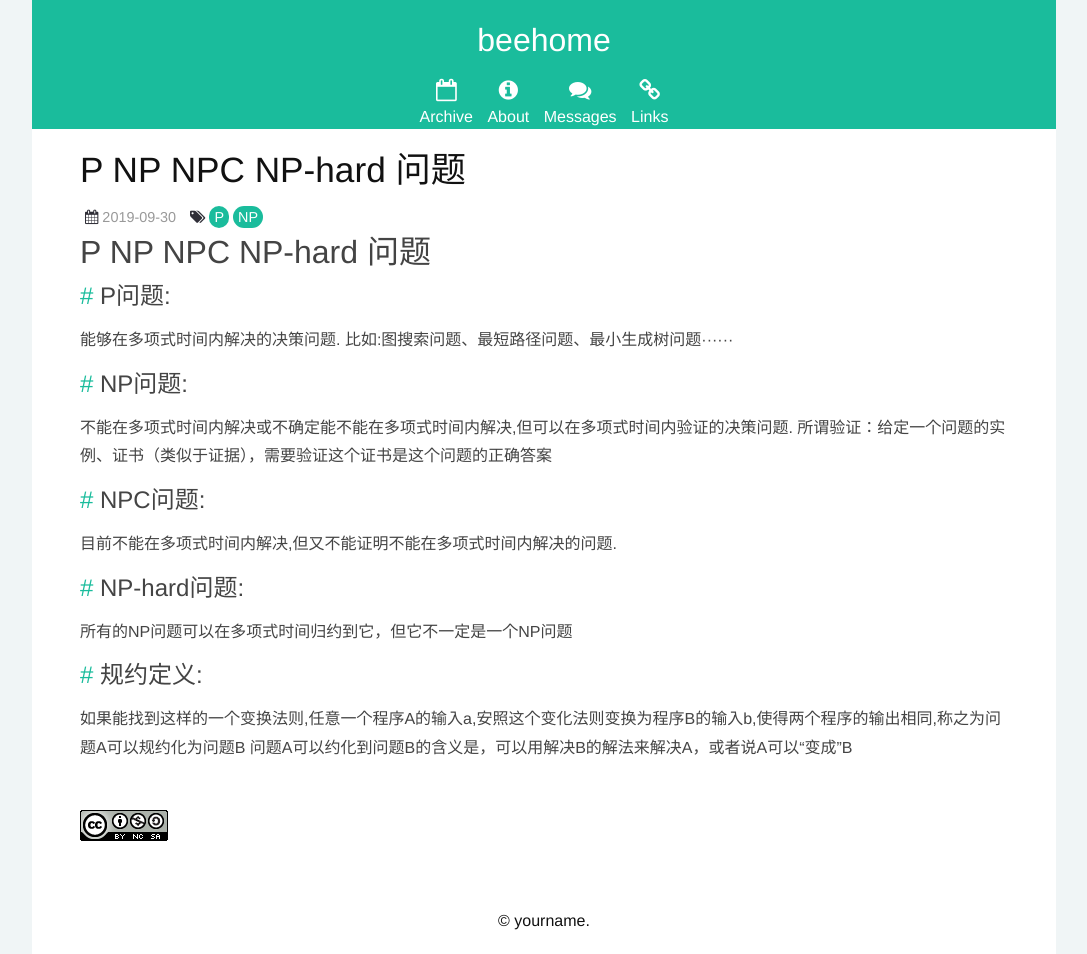
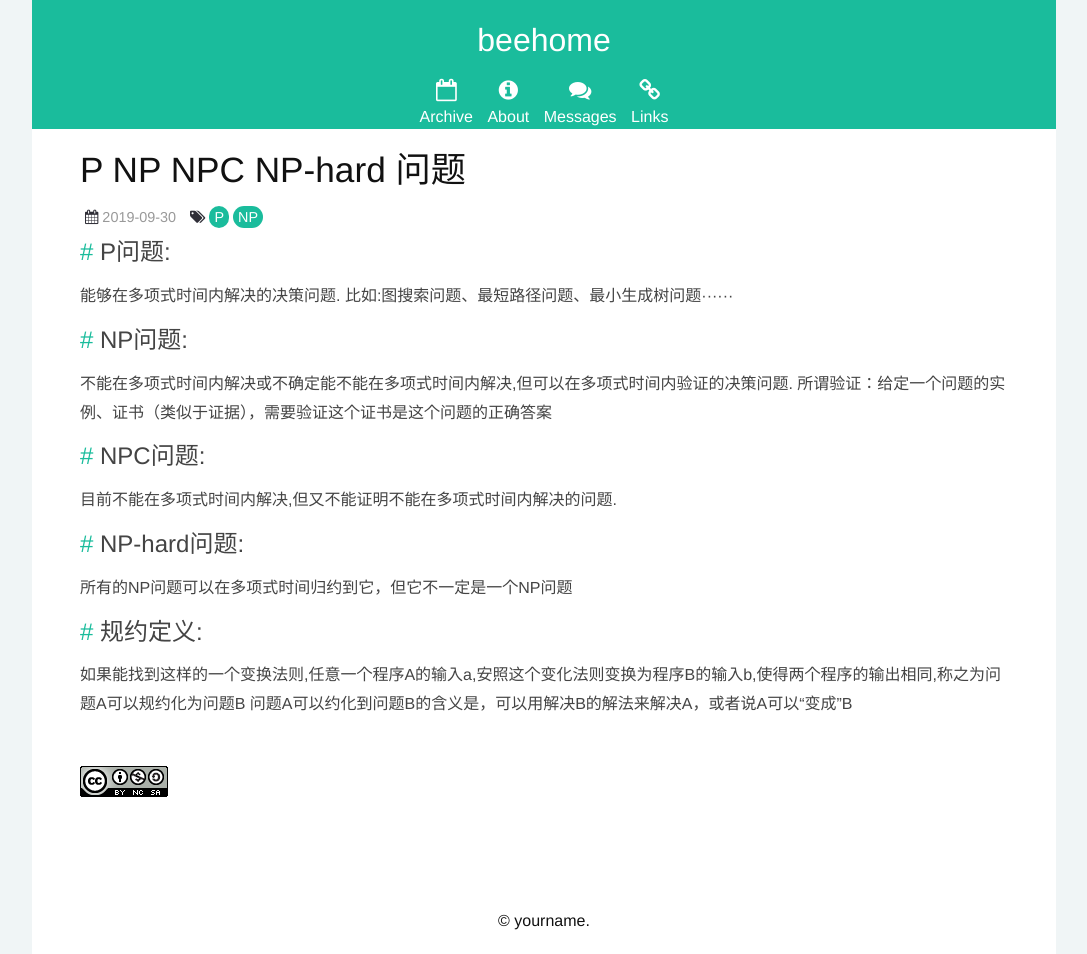
Before and after one commit to delnabla/delnabla.github.io, a Jekyll site: the page built from _posts/2019-09-30-P-NP-NPC-NPhard问题.md, in a window 1280 px wide. Shown: the whole page, without its empty margins (96-1183 px from the left). Built offline with Jekyll 4.4.1, drawn with Linux system fonts in a browser that asks for light colours; nearby versions of some CDN libraries; comment, search, counter and statistics services are not loaded.

Commit message:
edit 2019-09-30-P-NP-NPC-NPhard问题

```diff
--- a/_posts/2019-09-30-P-NP-NPC-NPhard问题.md
+++ b/_posts/2019-09-30-P-NP-NPC-NPhard问题.md
@@ -5,9 +5,6 @@ tagline: "P"
 description: "None"
 tags: ["P", "NP"]
 ---
-
-P NP NPC NP-hard 问题
-=====================
 
 P问题:
 -----
```
